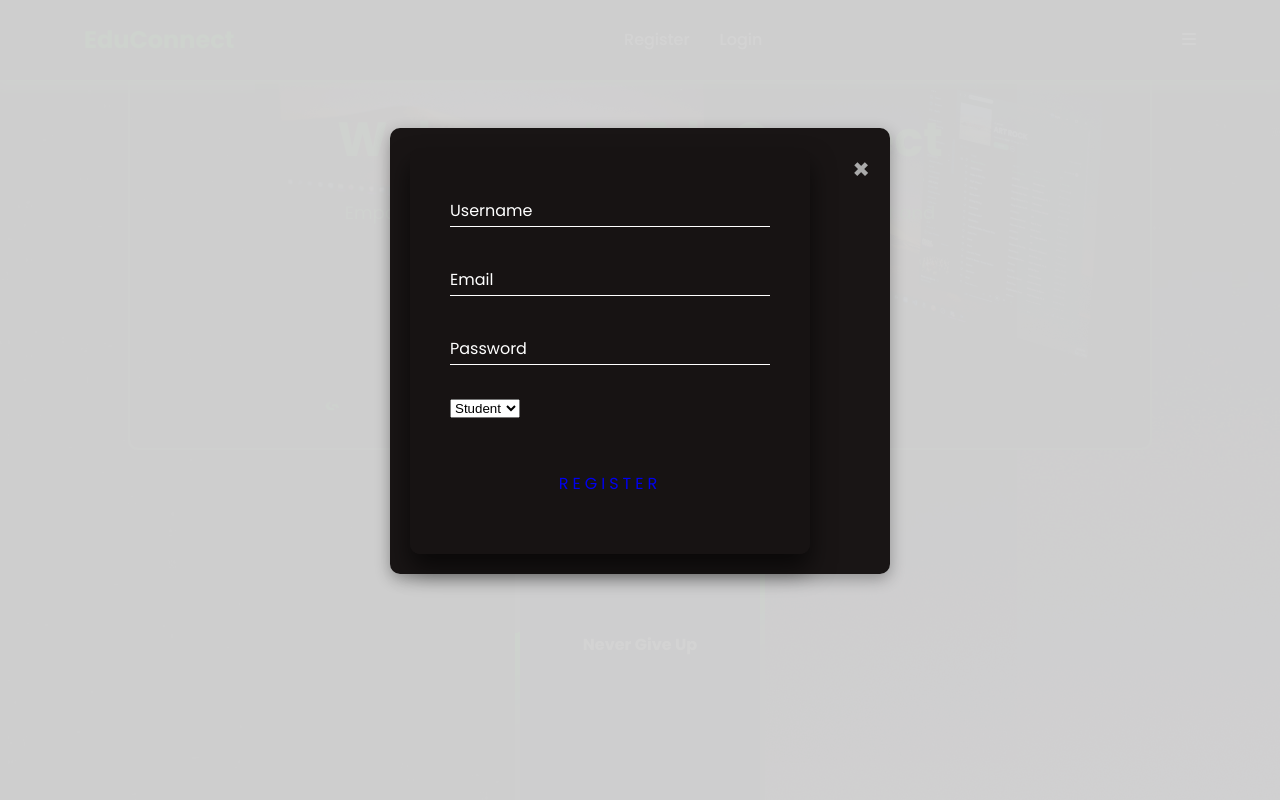
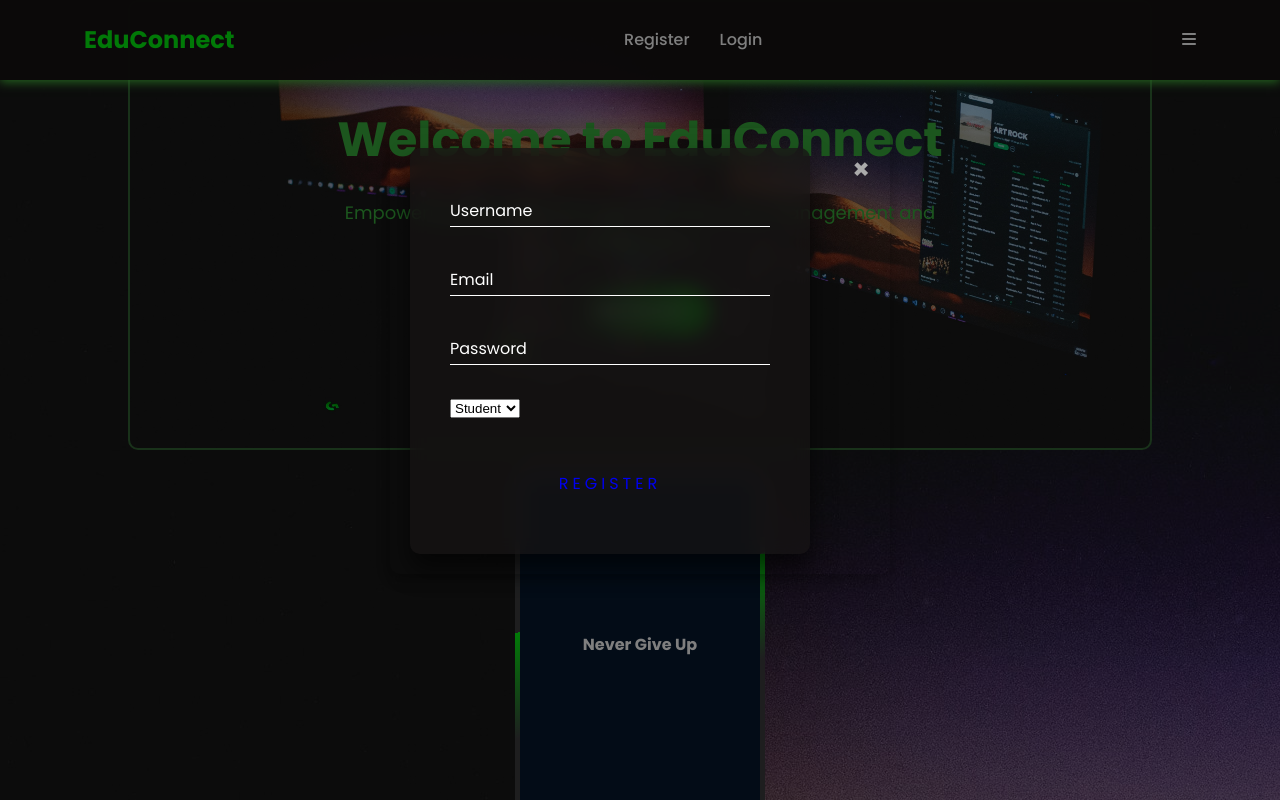
Before and after one commit to VinayJojare/LMS_project, a Django app: page /get_data/ in a window 1280 px wide, after a click on "Register". Run offline with Django 4.2, Linux system fonts and the light colour scheme.

Commit message:
frontend style changes

```diff
--- a/Lms_Project/LMS/static/css/styles.css
+++ b/Lms_Project/LMS/static/css/styles.css
@@ -165,12 +165,13 @@
   position: relative;
   width: 400px;
   padding: 40px;
-  background: rgba(24, 20, 20, 0.987);
+  background: rgba(24, 20, 20, 0.7); /* Semi-transparent background */
   box-sizing: border-box;
   box-shadow: 0 15px 25px rgba(0, 0, 0, 0.6);
   border-radius: 10px;
+  backdrop-filter: blur(10px); /* Adds a blur effect to the background */
+  z-index: 10; /* Ensure it's above other elements */
 }
-
 .login-box .user-box {
   position: relative;
 }
@@ -328,7 +329,7 @@
   top: 0;
   width: 100%;
   height: 100%;
-  background-color: rgba(211, 211, 211, 0.979);
+  background-color: rgba(0, 0, 0, 0.5); /* Semi-transparent black background */
   animation: fadeIn 0.3s;
 }
 
@@ -342,7 +343,7 @@
 }
 
 .modal-content {
-  background-color: var(--card-background);
+  background-color: transparent; /* Make modal content transparent */
   margin: 10% auto;
   padding: 20px;
   border-radius: 10px;
--- a/Lms_Project/LMS/templates/index.html
+++ b/Lms_Project/LMS/templates/index.html
@@ -117,7 +117,6 @@
             <div id="login_message" class="message"></div>
         </div>
     </div>
-
     <div id="addUserModal" class="modal">
         <div class="modal-content">
             <span class="close" onclick="closeModal('addUserModal')">&times;</span>
```
